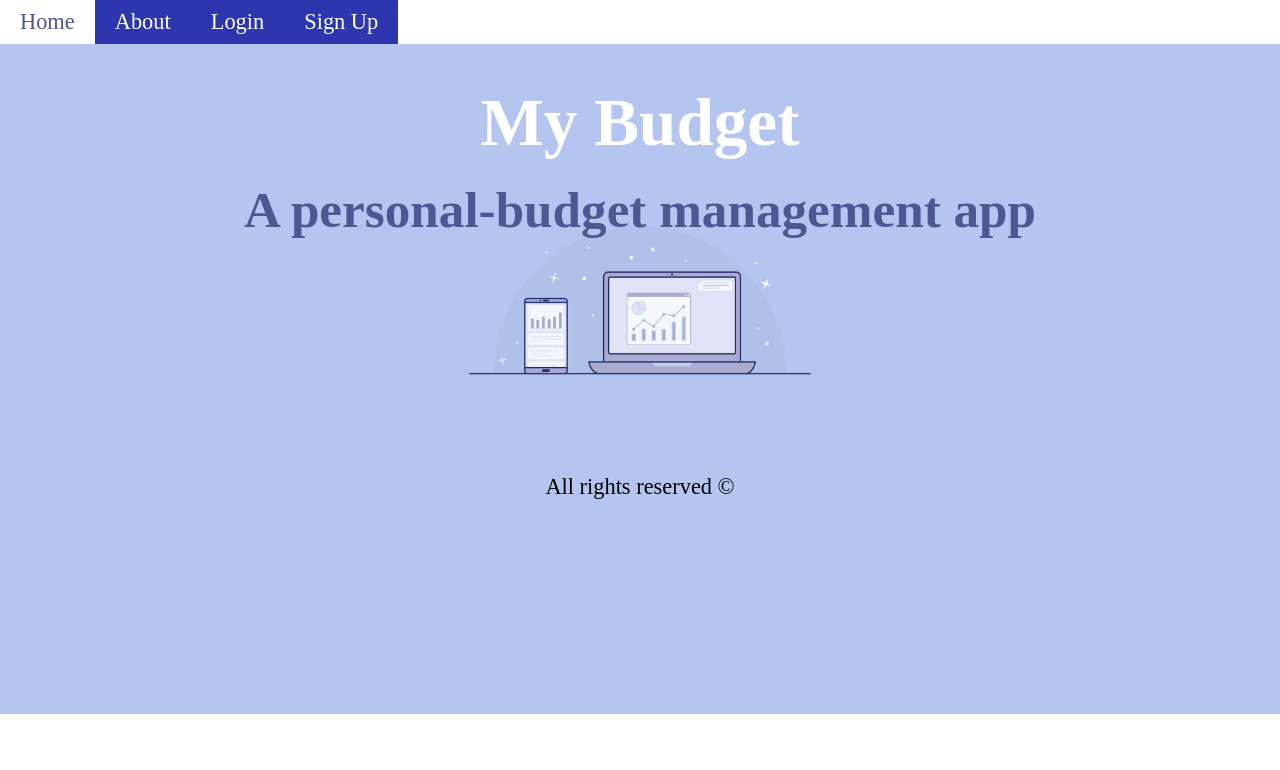
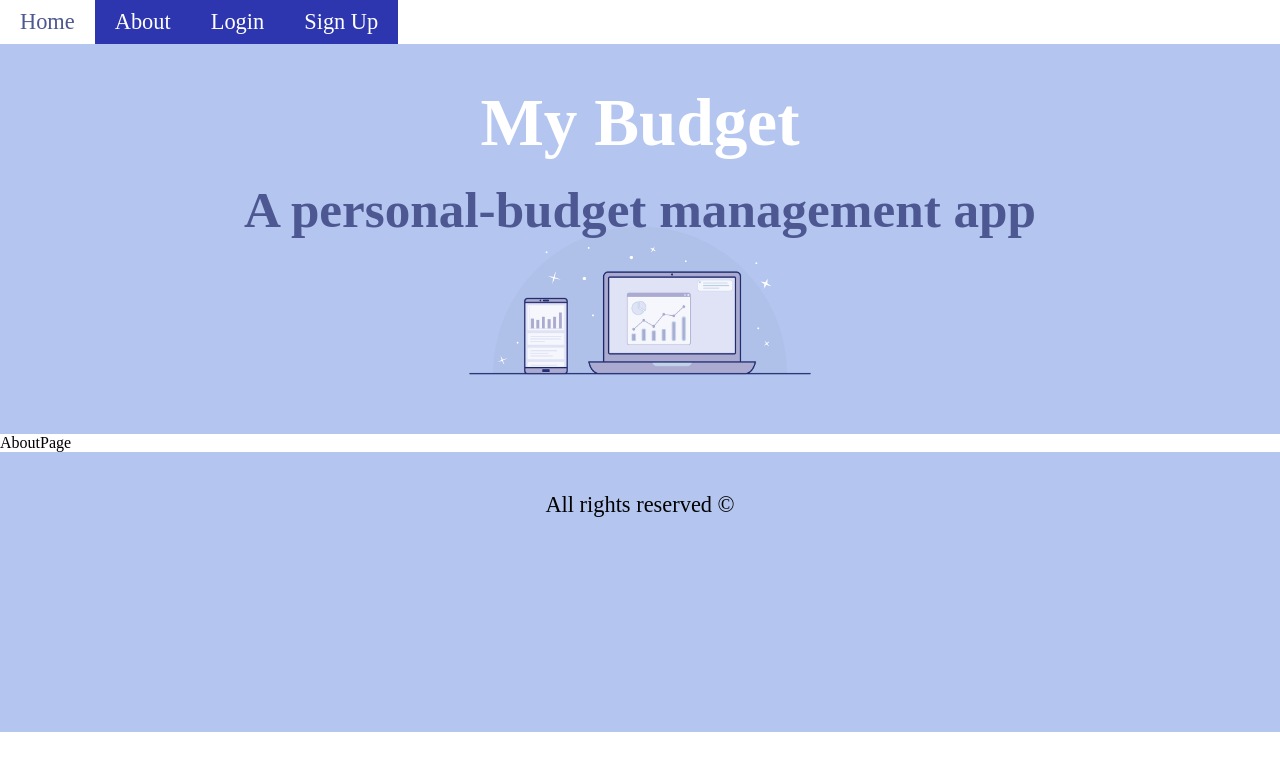
Before and after one commit to tlanclos15/personal-budget-react, a React (Create React App) app: page /AboutPage in a window 1280 px wide. Shown: the top 770 px of the page. Built offline with nearby package versions, Linux system fonts and the light colour scheme.

Commit message:
Brought initial personal budget code in_1

```diff
--- a/src/AboutPage/AboutPage.js
+++ b/src/AboutPage/AboutPage.js
@@ -5,7 +5,7 @@ import React from 'react';
 function AboutPage() {
   return (
     <div>
-
+        AboutPage
     </div>
   );
 }
--- a/src/Menu/Menu.js
+++ b/src/Menu/Menu.js
@@ -8,7 +8,7 @@ import {
 
 function Menu() {
   return (
-    <nav>
+    <nav >
         <ul>
             <li><Link to="/HomePage">Home</Link></li>
             <li><Link to="/AboutPage">About</Link></li>
```
